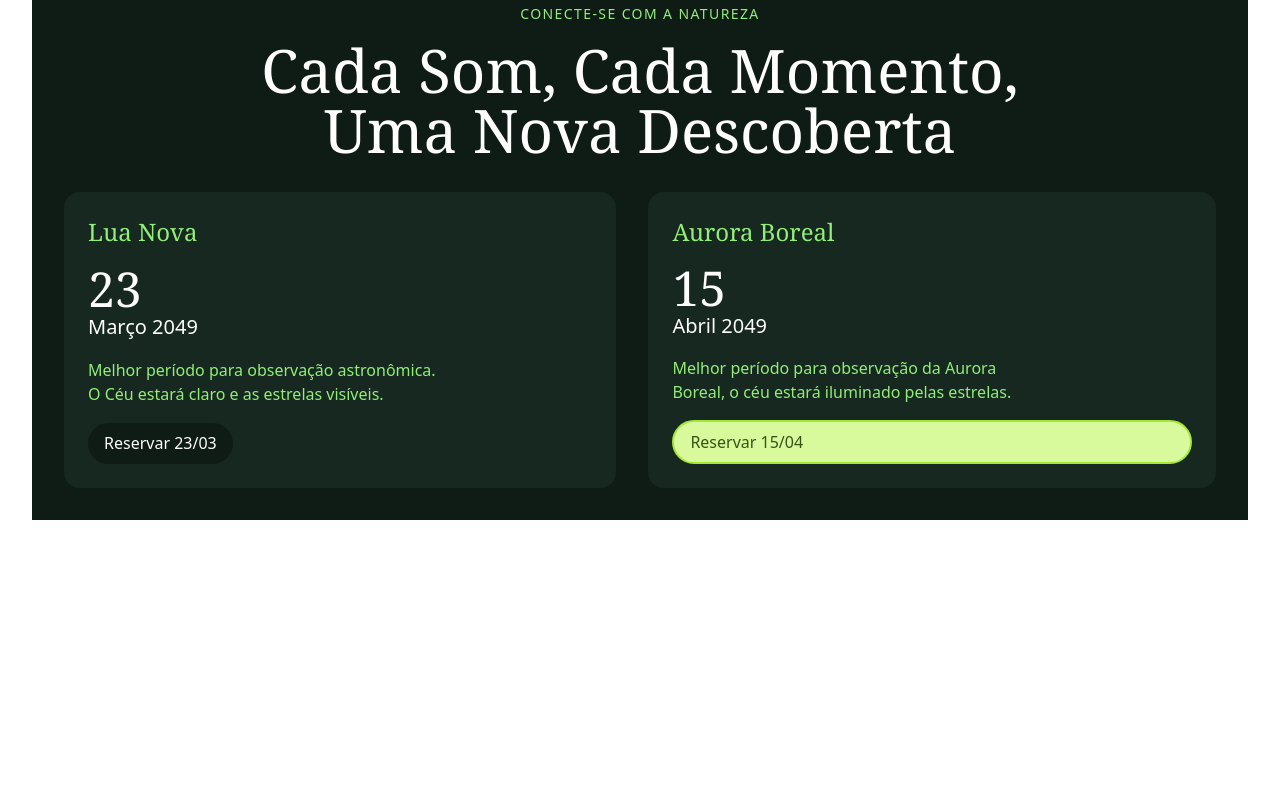
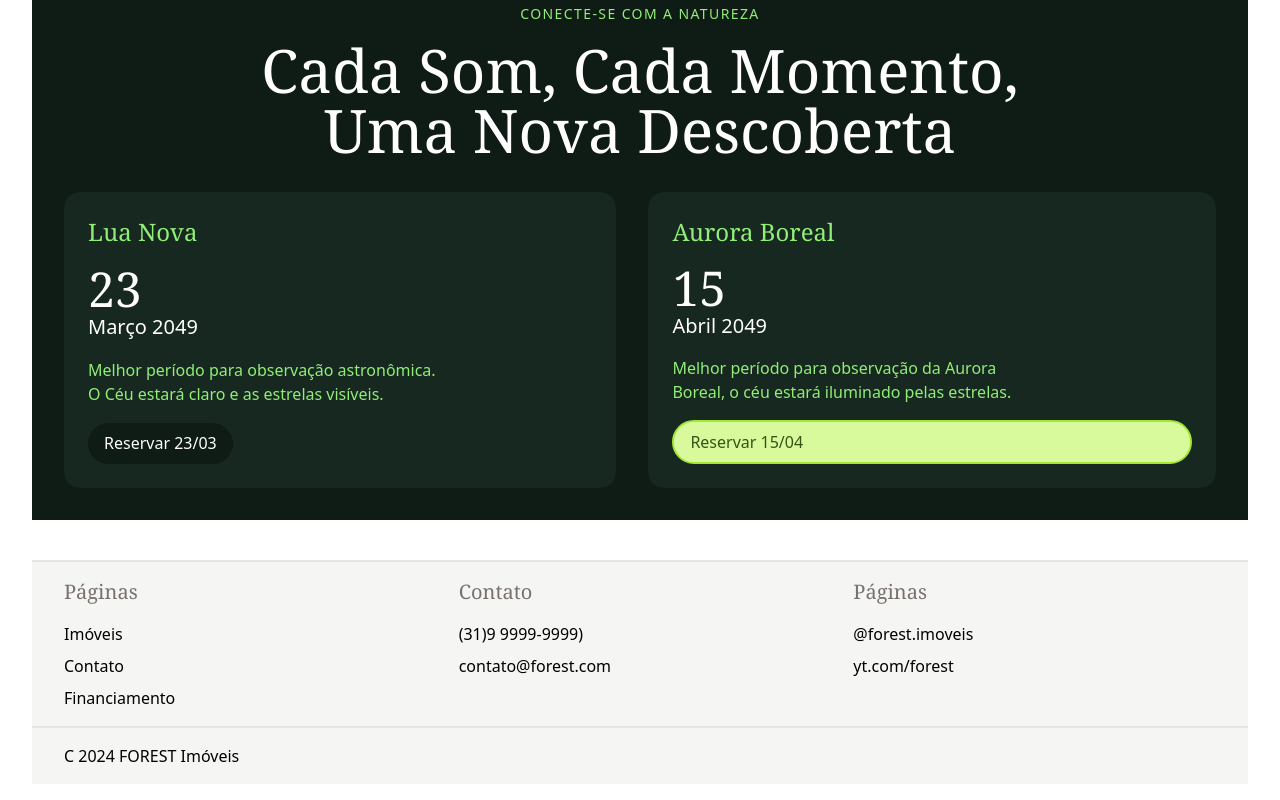
Before and after one commit to oricardos/Forest, a website: page src/index.html in a window 1280 px wide. Shown: the part 7247-8047 px from the top of the page. Before the commit the page ends 7799 px from the top, so only its background shows below. Drawn offline with Linux system fonts and the light colour scheme.

Commit message:
container

```diff
--- a/src/index.html
+++ b/src/index.html
@@ -446,15 +446,45 @@
             Melhor período para observação da Aurora Boreal, o céu estará
             iluminado pelas estrelas.
           </p>
-          <a
-            href="/"
-            class="btn"
-            >Reservar 15/04</a
-          >
+          <a href="/" class="btn">Reservar 15/04</a>
         </div>
       </div>
     </section>
 
+    <!-- Container -->
+    <div class="my-10">
+      <footer class="bg-stone-100 border-t-2 border-stone-200">
+        <div class="container grid grid-cols-3 gap-8 py-4">
+          <div>
+            <h4 class="font-serif text-xl text-stone-500 mb-4">Páginas</h4>
+            <ul class="grid gap-2">
+              <li><a href="">Imóveis</a></li>
+              <li><a href="">Contato</a></li>
+              <li><a href="">Financiamento</a></li>
+            </ul>
+          </div>
+          <div>
+            <h4 class="font-serif text-xl text-stone-500 mb-4">Contato</h4>
+            <ul class="grid gap-2">
+              <li>(31)9 9999-9999)</li>
+              <li>contato@forest.com</li>
+            </ul>
+          </div>
+          <div>
+            <h4 class="font-serif text-xl text-stone-500 mb-4">Páginas</h4>
+            <ul class="grid gap-2">
+              <li><a href=""></a>@forest.imoveis</li>
+              <li><a href=""></a>yt.com/forest</li>
+            </ul>
+          </div>
+        </div>
+
+        <p class="py-4 border-t-2 border-stone-200 container">C 2024 FOREST Imóveis</p>
+
+      </footer>
+    </div>
+    <!-- Fim Container -->
+
     <!-- Config.js -->
   </body>
 </html>
--- a/tailwind.config.js
+++ b/tailwind.config.js
@@ -2,6 +2,14 @@
 module.exports = {
   content: ['./src/**/*.{html,js}'],
   theme: {
+    container: {
+      center:true,
+      padding: {
+        DEFAULT:'.5rem',
+        sm: '1rem',
+        lg: '2rem',
+      }
+    },
     extend: {
       colors: {
         verde: { //criar
```
Also changed, not shown: src/output.css.
